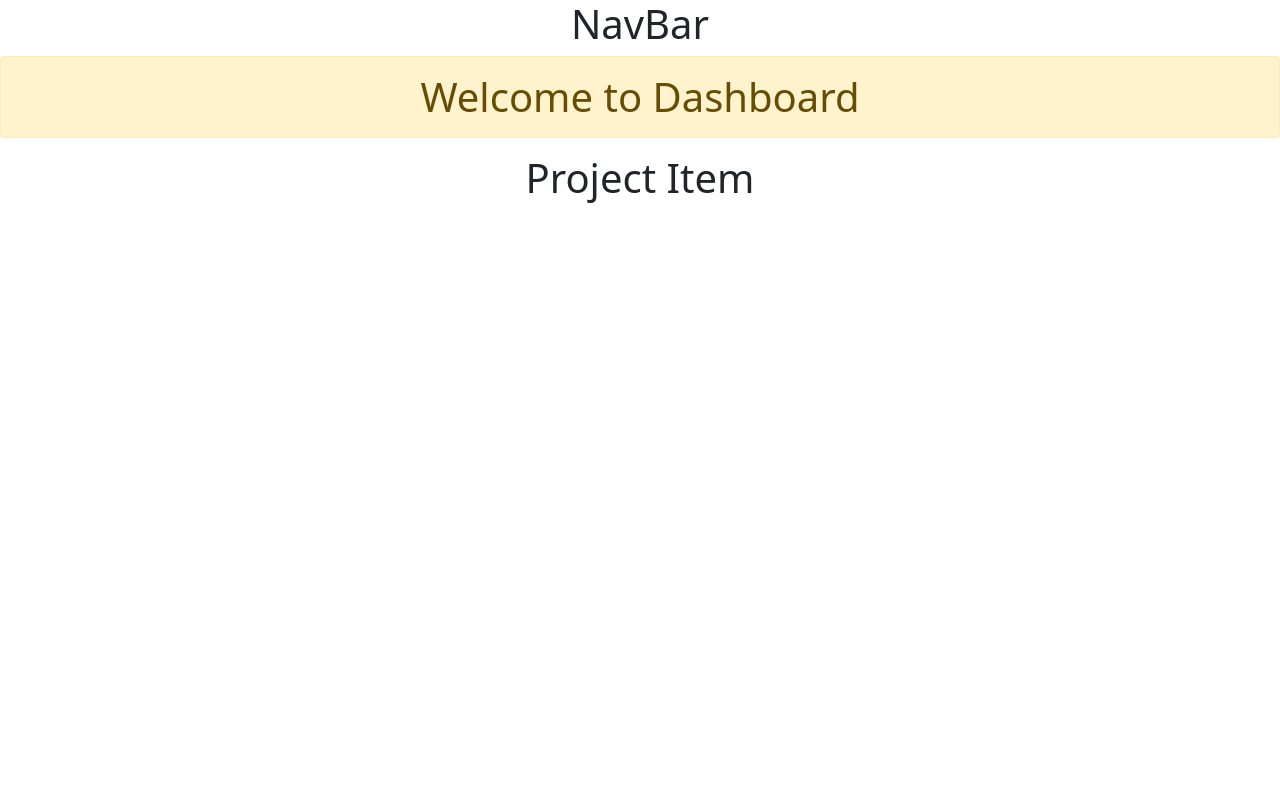
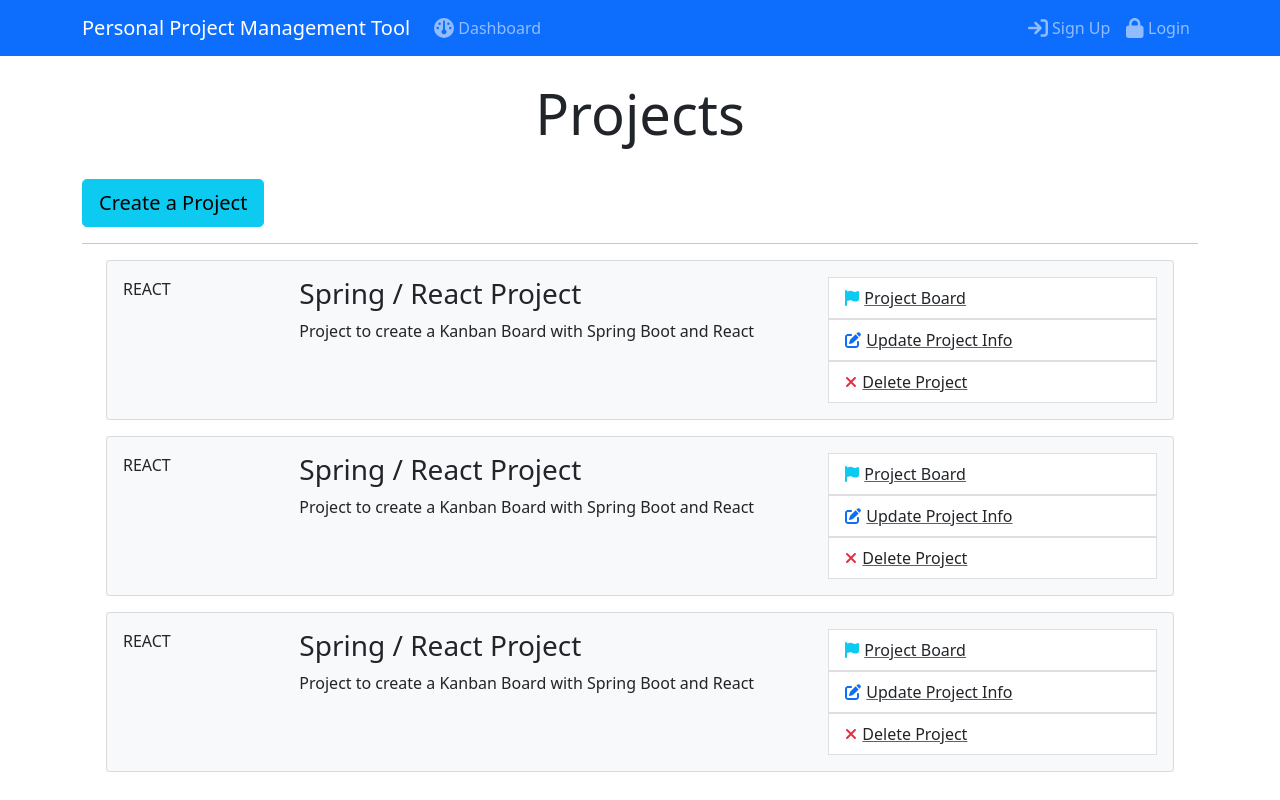
Before and after one commit to GilbertII/PPMTool, a React (Create React App) app in the folder ppmtool-react-client/: page / in a window 1280 px wide. Built offline with nearby package versions, Linux system fonts and the light colour scheme.

Commit message:
Style our Dashboard, Navbar, ProjectItem

```diff
--- a/ppmtool-react-client/package.json
+++ b/ppmtool-react-client/package.json
@@ -3,6 +3,9 @@
   "version": "0.1.0",
   "private": true,
   "dependencies": {
+    "@fortawesome/fontawesome-svg-core": "^6.1.1",
+    "@fortawesome/free-solid-svg-icons": "^6.1.1",
+    "@fortawesome/react-fontawesome": "^0.1.18",
     "@testing-library/jest-dom": "^5.14.1",
     "@testing-library/react": "^11.2.7",
     "@testing-library/user-event": "^12.8.3",
--- a/ppmtool-react-client/src/App.css
+++ b/ppmtool-react-client/src/App.css
@@ -1,38 +1,73 @@
-.App {
-  text-align: center;
+img {
+  width: 100%;
 }
 
-.App-logo {
-  height: 40vmin;
-  pointer-events: none;
+--fa-li-margin {
+  margin-right: 20px;
 }
 
-@media (prefers-reduced-motion: no-preference) {
-  .App-logo {
-    animation: App-logo-spin infinite 20s linear;
-  }
+--fa-pull-margin {
+  margin: 20px;
 }
 
-.App-header {
-  background-color: #282c34;
-  min-height: 100vh;
-  display: flex;
-  flex-direction: column;
-  align-items: center;
-  justify-content: center;
-  font-size: calc(10px + 2vmin);
-  color: white;
+.navbar {
+  background-color: #e3f2fd;
+}
+.fa.fa-edit {
+  color: #18a2b9;
 }
 
-.App-link {
-  color: #61dafb;
+.list-group-item.delete:hover {
+  cursor: -webkit-grab;
+  background-color: pink;
 }
 
-@keyframes App-logo-spin {
-  from {
-    transform: rotate(0deg);
-  }
-  to {
-    transform: rotate(360deg);
-  }
+.list-group-item.update:hover {
+  cursor: -webkit-grab;
+  background-color: gainsboro;
 }
+
+.list-group-item.board:hover {
+  cursor: -webkit-grab;
+  background-color: gainsboro;
+}
+
+.fa.fa-minus-circle {
+  color: red;
+}
+
+.landing {
+  position: relative;
+  /* background: url("../img/showcase.jpg") no-repeat; */
+  background-size: cover;
+  background-position: center;
+  height: 100vh;
+  margin-top: -24px;
+  margin-bottom: -50px;
+}
+
+.landing-inner {
+  padding-top: 80px;
+}
+
+.dark-overlay {
+  background-color: rgba(0, 0, 0, 0.7);
+  position: absolute;
+  top: 0;
+  left: 0;
+  width: 100%;
+  height: 100%;
+}
+
+.card-form {
+  opacity: 0.9;
+}
+
+.latest-profiles-img {
+  width: 40px;
+  height: 40px;
+}
+
+.form-control::placeholder {
+  color: #bbb !important;
+}
--- a/ppmtool-react-client/src/components/Dashboard.js
+++ b/ppmtool-react-client/src/components/Dashboard.js
@@ -2,15 +2,28 @@
 import Header from "./layout/Header";
 import ProjectItem from "./project/ProjectItem";
 
-class Dashboard extends Component {
-  render() {
-    return (
-      <div>
-        <h1 className="alert alert-warning">Welcome to Dashboard</h1>
-        <ProjectItem />
+function Dashboard() {
+  return (
+    <div className="projects">
+      <div className="container">
+        <div className="row">
+          <div className="col-md-12">
+            <h1 className="display-4 text-center">Projects</h1>
+            <br />
+            <a href="ProjectForm.html" className="btn btn-lg btn-info">
+              Create a Project
+            </a>
+            <br />
+            <hr />
+            {/* Project Item Here */}
+            <ProjectItem />
+            <ProjectItem />
+            <ProjectItem />
+          </div>
+        </div>
       </div>
-    );
-  }
+    </div>
+  );
 }
 
 export default Dashboard;
--- a/ppmtool-react-client/src/components/layout/Header.js
+++ b/ppmtool-react-client/src/components/layout/Header.js
@@ -1,13 +1,54 @@
 import React, { Component } from "react";
+import { FontAwesomeIcon } from "@fortawesome/react-fontawesome";
+import { faSignIn, faLock, faDashboard } from "@fortawesome/free-solid-svg-icons";
 
-class Header extends Component {
-  render() {
-    return (
-      <div>
-        <h1>NavBar</h1>
+function Header() {
+  return (
+    <nav className="navbar navbar-expand-sm navbar-dark bg-primary mb-4">
+      <div className="container">
+        <a className="navbar-brand" href="Dashboard.html">
+          Personal Project Management Tool
+        </a>
+        <button
+          className="navbar-toggler"
+          type="button"
+          data-toggle="collapse"
+          data-target="#mobile-nav"
+        >
+          <span className="navbar-toggler-icon" />
+        </button>
+
+        <div className="collapse navbar-collapse" id="mobile-nav">
+          <ul className="navbar-nav me-auto">
+            <li className="nav-item">
+              <a className="nav-link" href="/dashboard">
+                <span>
+                  <FontAwesomeIcon icon={faDashboard} size="lg" /> Dashboard
+                </span>
+              </a>
+            </li>
+          </ul>
+
+          <ul className="navbar-nav ms-auto">
+            <li className="nav-item">
+              <a className="nav-link " href="register.html">
+                <span>
+                  <FontAwesomeIcon icon={faSignIn} size="lg" /> Sign Up
+                </span>
+              </a>
+            </li>
+            <li className="nav-item">
+              <a className="nav-link" href="login.html">
+                <span>
+                  <FontAwesomeIcon icon={faLock} size="lg" /> Login
+                </span>
+              </a>
+            </li>
+          </ul>
+        </div>
       </div>
-    );
-  }
+    </nav>
+  );
 }
 
 export default Header;
--- a/ppmtool-react-client/src/components/project/ProjectItem.js
+++ b/ppmtool-react-client/src/components/project/ProjectItem.js
@@ -1,9 +1,45 @@
 import React, { Component } from "react";
+import { FontAwesomeIcon } from "@fortawesome/react-fontawesome";
+import { faFlag, faEdit, faRemove } from "@fortawesome/free-solid-svg-icons";
 
-class ProjectItem extends Component {
-  render() {
-    return <h1>Project Item</h1>;
-  }
+function ProjectItem() {
+  return (
+    <div className="container">
+      <div className="card card-body bg-light mb-3">
+        <div className="row">
+          <div className="col-2">
+            <span className="mx-auto">REACT</span>
+          </div>
+          <div className="col-lg-6 col-md-4 col-8">
+            <h3>Spring / React Project</h3>
+            <p>Project to create a Kanban Board with Spring Boot and React</p>
+          </div>
+          <div className="col-md-4 d-none d-lg-block">
+            <ul className="list-group">
+              <a href="#">
+                <li className="list-group-item board">
+                  <FontAwesomeIcon icon={faFlag} className="text-info" />
+                  <span style={{ padding: 5 }}>Project Board</span>
+                </li>
+              </a>
+              <a href="#">
+                <li className="list-group-item update">
+                  <FontAwesomeIcon icon={faEdit} className="text-primary" />
+                  <span style={{ padding: 5 }}>Update Project Info</span>
+                </li>
+              </a>
+              <a href="">
+                <li className="list-group-item delete">
+                  <FontAwesomeIcon icon={faRemove} className="text-danger" />
+                  <span style={{ padding: 5 }}>Delete Project</span>
+                </li>
+              </a>
+            </ul>
+          </div>
+        </div>
+      </div>
+    </div>
+  );
 }
 
 export default ProjectItem;
```
Also changed, not shown: ppmtool-react-client/src/index.js (+8 -6 lines), 1 other file (tests, documents, lock files or other folders).
